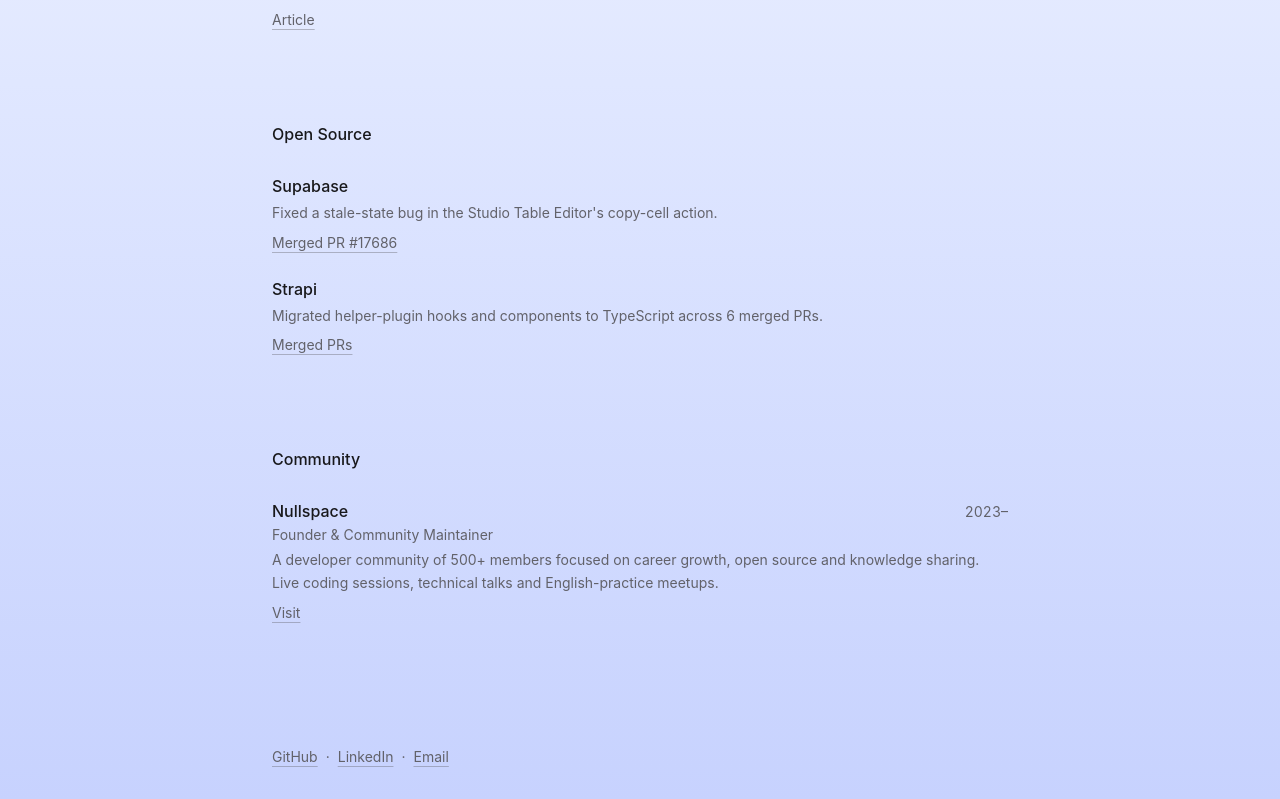
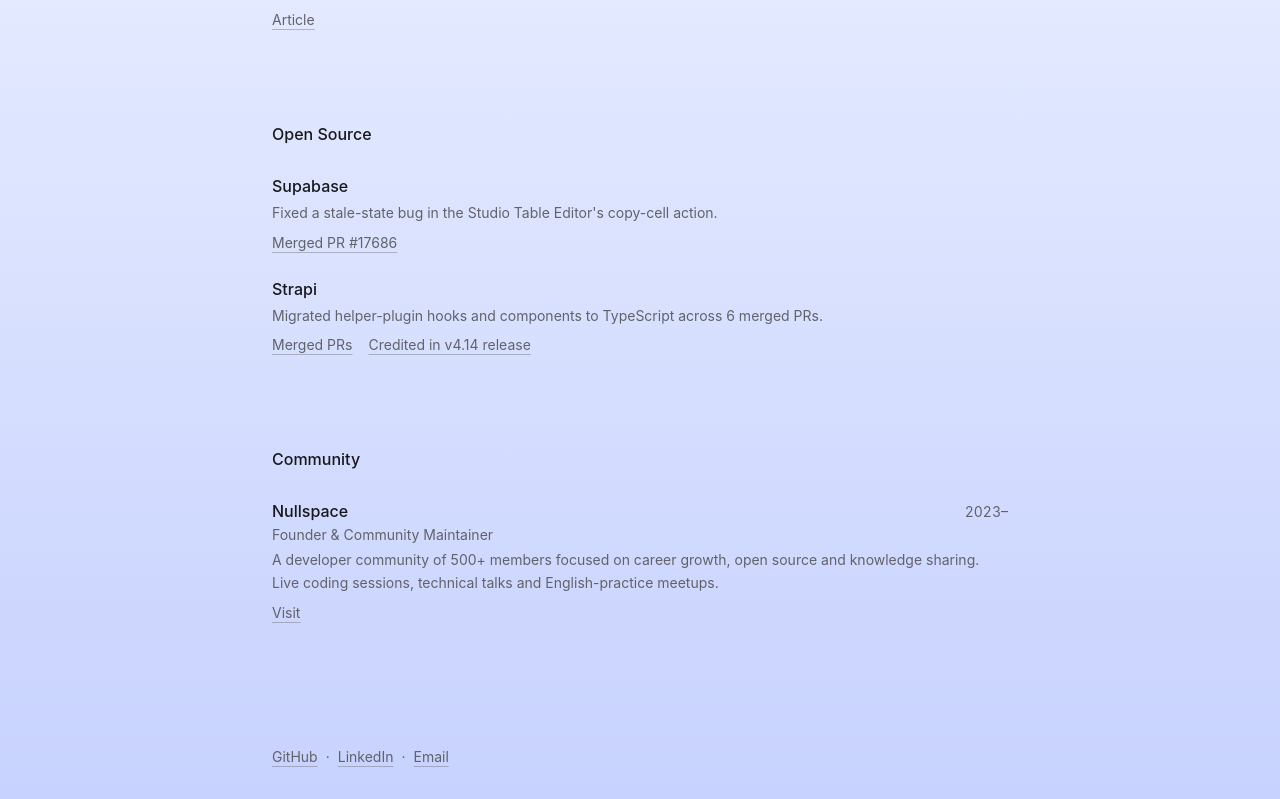
Before and after one commit to yurimutti/yurimutti.com, a Next.js app: page /projects in a window 1280 px wide. Shown: the part 634-1433 px from the top of the page. Built offline with nearby package versions, Linux system fonts and the light colour scheme.

Commit message:
feat(projects): link strapi v4.14 release credit

```diff
--- a/src/content/projects.ts
+++ b/src/content/projects.ts
@@ -87,6 +87,10 @@
         label: 'Merged PRs',
         href: 'https://github.com/strapi/strapi/pulls?q=is%3Apr+author%3Ayurimutti+is%3Amerged',
       },
+      {
+        label: 'Credited in v4.14 release',
+        href: 'https://medium.com/strapi/say-hello-to-strapi-v4-14-a8dacc6bbce1',
+      },
     ],
   },
 ];
```
